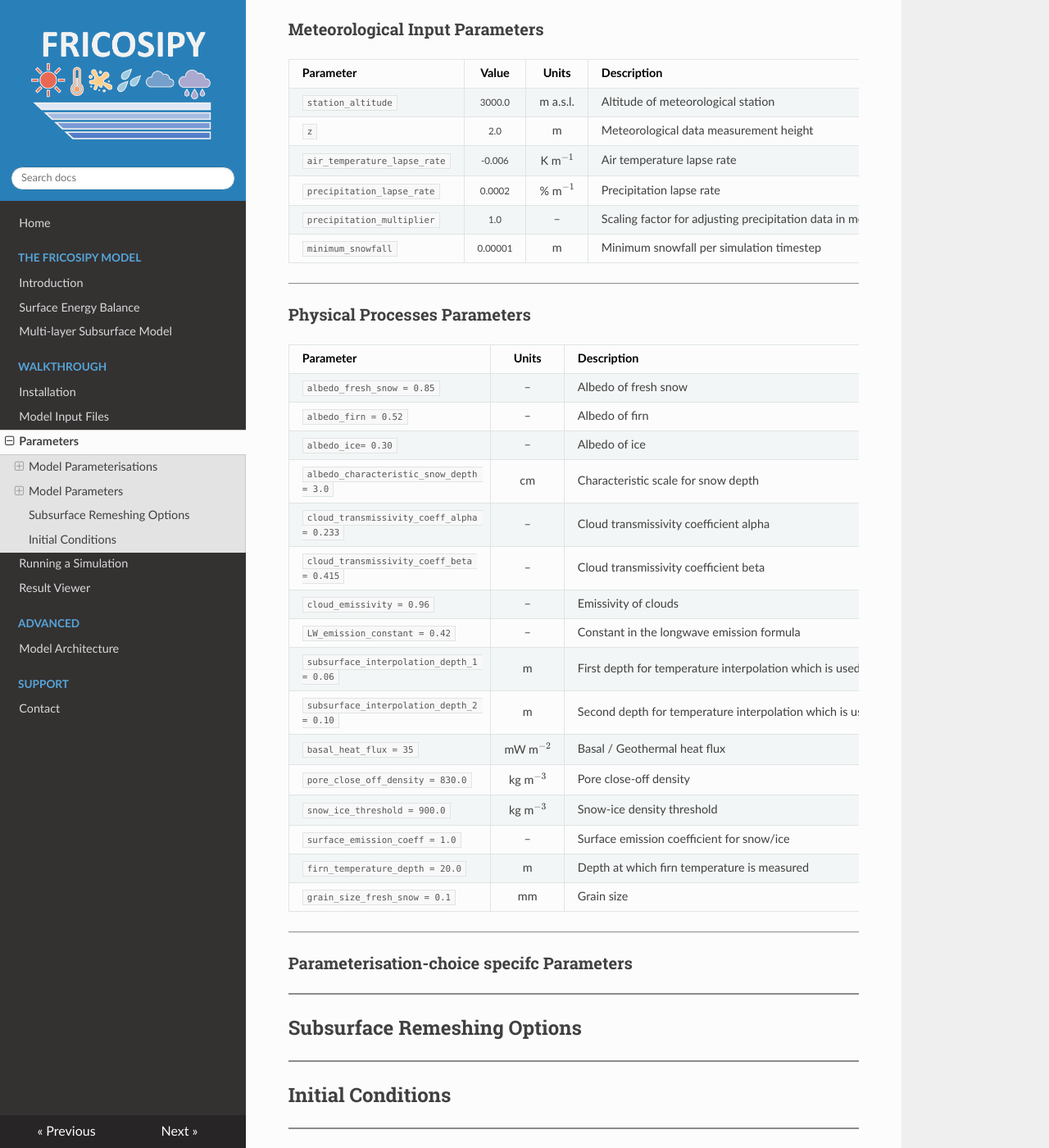
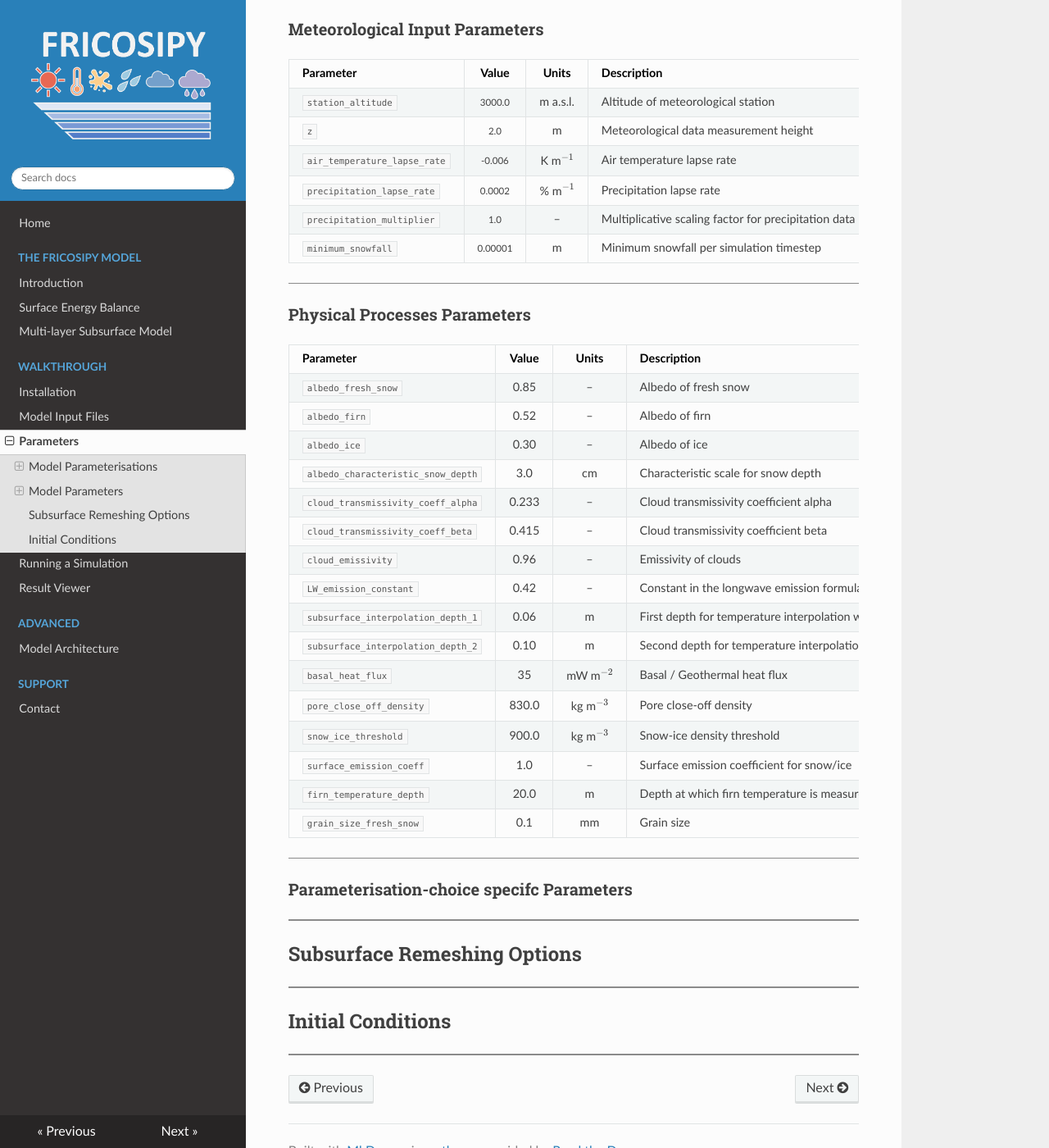
Before and after one commit to MarcusGastaldello/FRICOSIPY, an MkDocs documentation site: the page built from docs/parameters.md, in a window 1280 px wide and 1400 px high, scrolled down 1709 px. Shown: the whole window at 82% size. Built offline with MkDocs 1.6.1, drawn with Linux system fonts in a browser that asks for light colours.

Commit message:
Update parameters.md

```diff
--- a/docs/parameters.md
+++ b/docs/parameters.md
@@ -69,31 +69,31 @@
 | `z` | <small>2.0</small>                              | m | Meteorological data measurement height |
 | `air_temperature_lapse_rate` | <small>-0.006</small>  | K m$^{-1}$ | Air temperature lapse rate |
 | `precipitation_lapse_rate` | <small>0.0002</small>    | % m$^{-1}$ | Precipitation lapse rate |
-| `precipitation_multiplier` | <small>1.0</small>       | – | Scaling factor for adjusting precipitation data in meteorological forcing |
+| `precipitation_multiplier` | <small>1.0</small>       | – | Multiplicative scaling factor for precipitation data |
 | `minimum_snowfall` | <small>0.00001</small>           | m | Minimum snowfall per simulation timestep |
 
 <hr style="height:1px; background-color:#8b8b8b; border:none;" />
 
 ### Physical Processes Parameters
 
-| Parameter | Units | Description |
-|:---|:---:|---|
-| `albedo_fresh_snow = 0.85`                        | – | Albedo of fresh snow |
-| `albedo_firn = 0.52`                              | – | Albedo of firn |
-| `albedo_ice= 0.30`                               | – | Albedo of ice |
-| `albedo_characteristic_snow_depth = 3.0`          | cm | Characteristic scale for snow depth |
-| `cloud_transmissivity_coeff_alpha = 0.233`        | – | Cloud transmissivity coefficient alpha |
-| `cloud_transmissivity_coeff_beta = 0.415`         | – | Cloud transmissivity coefficient beta |
-| `cloud_emissivity = 0.96`                         | – | Emissivity of clouds |
-| `LW_emission_constant = 0.42`                     | – | Constant in the longwave emission formula |
-| `subsurface_interpolation_depth_1 = 0.06`         | m | First depth for temperature interpolation which is used for calculation of subsurface/ground heat flux |
-| `subsurface_interpolation_depth_2 = 0.10`         | m | Second depth for temperature interpolation which is used for calculation of subsurface/ground heat flux |
-| `basal_heat_flux = 35`                            | mW m$^{-2}$ | Basal / Geothermal heat flux |
-| `pore_close_off_density = 830.0`                  | kg m$^{-3}$ | Pore close-off density |
-| `snow_ice_threshold = 900.0`                      | kg m$^{-3}$ | Snow-ice density threshold |
-| `surface_emission_coeff = 1.0`                    | – | Surface emission coefficient for snow/ice |
-| `firn_temperature_depth = 20.0`                   | m | Depth at which firn temperature is measured |
-| `grain_size_fresh_snow = 0.1`                     | mm | Grain size |
+| Parameter | Value | Units | Description |
+|:---|:---:|:---:|---|
+| `albedo_fresh_snow` | 0.85                        | – | Albedo of fresh snow |
+| `albedo_firn` | 0.52                              | – | Albedo of firn |
+| `albedo_ice` | 0.30                               | – | Albedo of ice |
+| `albedo_characteristic_snow_depth` | 3.0          | cm | Characteristic scale for snow depth |
+| `cloud_transmissivity_coeff_alpha` | 0.233        | – | Cloud transmissivity coefficient alpha |
+| `cloud_transmissivity_coeff_beta` | 0.415         | – | Cloud transmissivity coefficient beta |
+| `cloud_emissivity` | 0.96                         | – | Emissivity of clouds |
+| `LW_emission_constant` | 0.42                     | – | Constant in the longwave emission formula |
+| `subsurface_interpolation_depth_1` | 0.06         | m | First depth for temperature interpolation which is used for calculation of subsurface/ground heat flux |
+| `subsurface_interpolation_depth_2` | 0.10         | m | Second depth for temperature interpolation which is used for calculation of subsurface/ground heat flux |
+| `basal_heat_flux` | 35                            | mW m$^{-2}$ | Basal / Geothermal heat flux |
+| `pore_close_off_density` | 830.0                  | kg m$^{-3}$ | Pore close-off density |
+| `snow_ice_threshold` | 900.0                      | kg m$^{-3}$ | Snow-ice density threshold |
+| `surface_emission_coeff` | 1.0                    | – | Surface emission coefficient for snow/ice |
+| `firn_temperature_depth` | 20.0                   | m | Depth at which firn temperature is measured |
+| `grain_size_fresh_snow` | 0.1                     | mm | Grain size |
 
 <hr style="height:1px; background-color:#8b8b8b; border:none;" />
 
```
